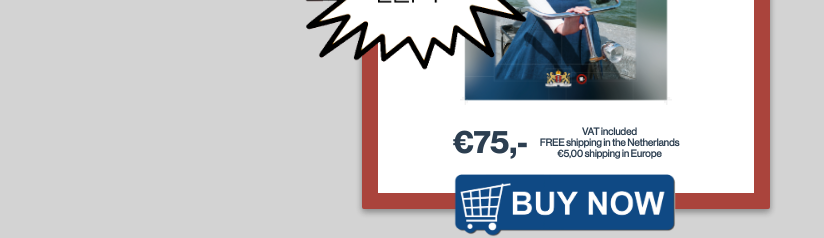
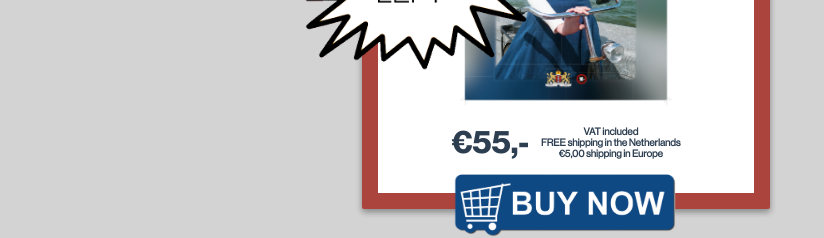
Before and after one commit to YketD/thecalendarproject, a Vue app: page / in a window 1280 px wide. Shown: the part 1740-1978 px from the top of the page, without its empty margins (0-824 px from the left). Built offline with nearby package versions, Linux system fonts and the light colour scheme.

Commit message:
ifx price

```diff
--- a/src/components/ProductGrid.vue
+++ b/src/components/ProductGrid.vue
@@ -57,7 +57,7 @@
                 class="product-card"
                 label="2020 Kalender"
                 discount-sticker="/images/assets/only-10.png"
-                price="€75,-"
+                price="€55,-"
                 v-on:click.native="orderProduct('frame-product-4256713769026')"
                 :image-title="'/images/products/2020-available.jpg'" />
         <div></div>
```
